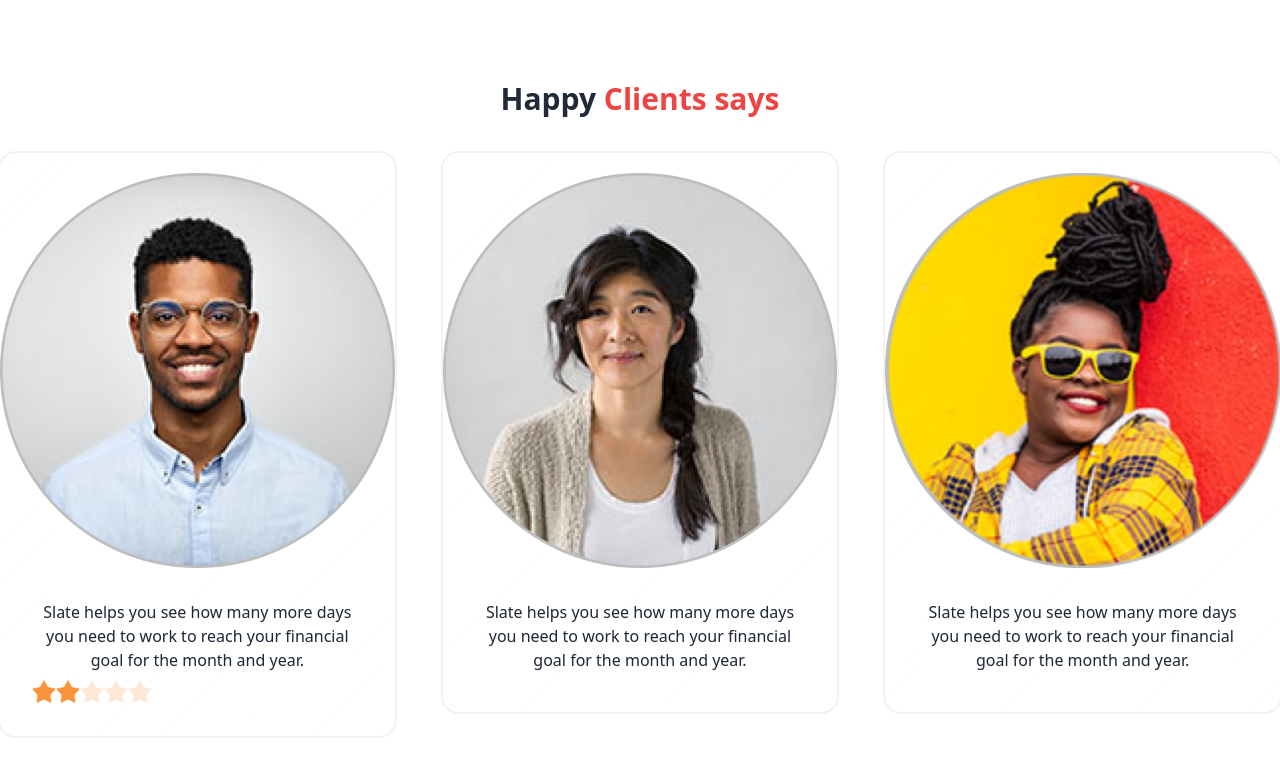
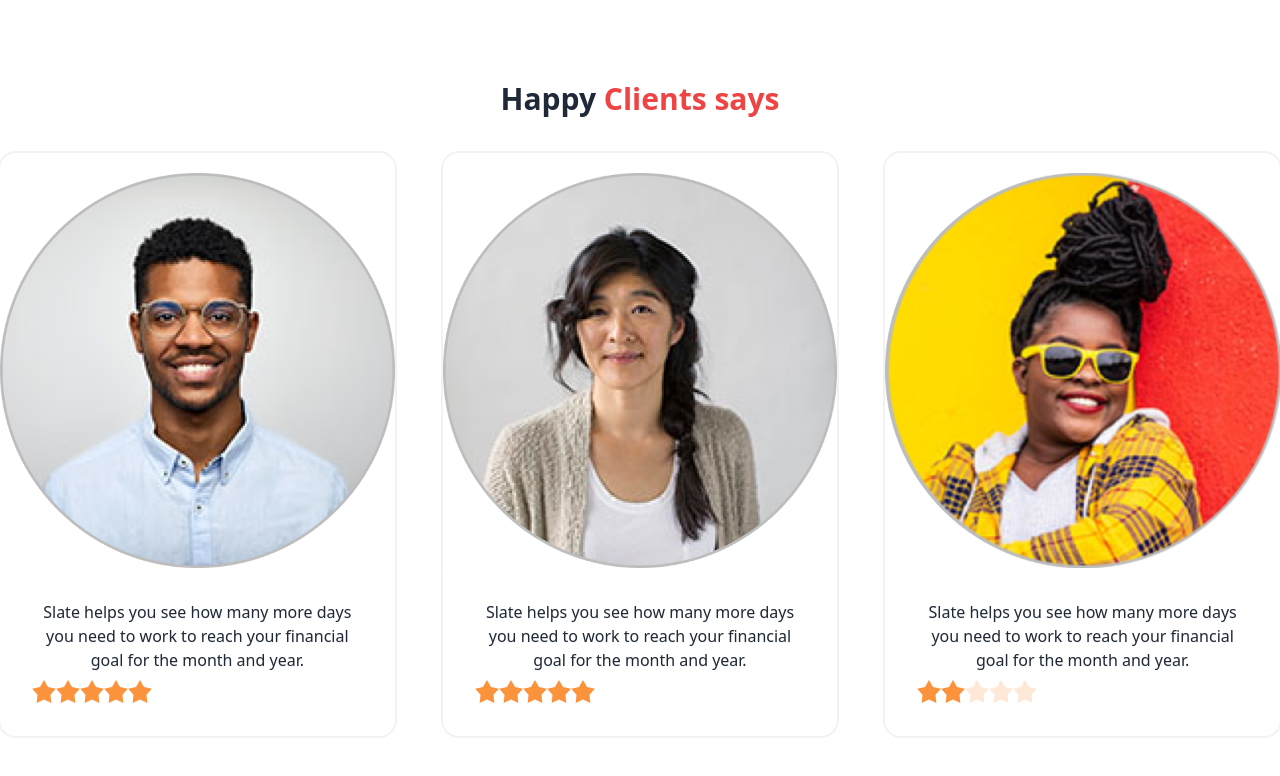
Before and after one commit to MahmudulHasan1211/Bike-by-Daisy, a plain HTML site: page index.html in a window 1280 px wide. Shown: the part 1664-2440 px from the top of the page. Drawn offline with nearby package versions, Linux system fonts and the light colour scheme.

Commit message:
remain stars added

```diff
--- a/index.html
+++ b/index.html
@@ -269,6 +269,17 @@
                                     to work to reach your financial
                                     goal for the month and year.</p>
                                   <div class="card-actions">
+                                    <div class="rating">
+                                        <input type="radio" name="rating-2" class="mask mask-star-2 bg-orange-400" />
+                                        <input
+                                          type="radio"
+                                          name="rating-2"
+                                          class="mask mask-star-2 bg-orange-400"
+                                          checked="checked" />
+                                        <input type="radio" name="rating-2" class="mask mask-star-2 bg-orange-400" />
+                                        <input type="radio" name="rating-2" class="mask mask-star-2 bg-orange-400" />
+                                        <input type="radio" name="rating-2" class="mask mask-star-2 bg-orange-400" />
+                                      </div>
                                     <!-- <button class="btn bg-Bike text-white ">Read More!</button> -->
                                   </div>
                                 </div>
@@ -291,6 +302,17 @@
                                     to work to reach your financial
                                     goal for the month and year.</p>
                                   <div class="card-actions">
+                                    <div class="rating">
+                                        <input type="radio" name="rating-2" class="mask mask-star-2 bg-orange-400" />
+                                        <input
+                                          type="radio"
+                                          name="rating-2"
+                                          class="mask mask-star-2 bg-orange-400"
+                                          checked="checked" />
+                                        <input type="radio" name="rating-2" class="mask mask-star-2 bg-orange-400" />
+                                        <input type="radio" name="rating-2" class="mask mask-star-2 bg-orange-400" />
+                                        <input type="radio" name="rating-2" class="mask mask-star-2 bg-orange-400" />
+                                      </div>
                                     <!-- <button class="btn bg-Bike text-white">Read More!</button> -->
                                   </div>
                                 </div>
```
